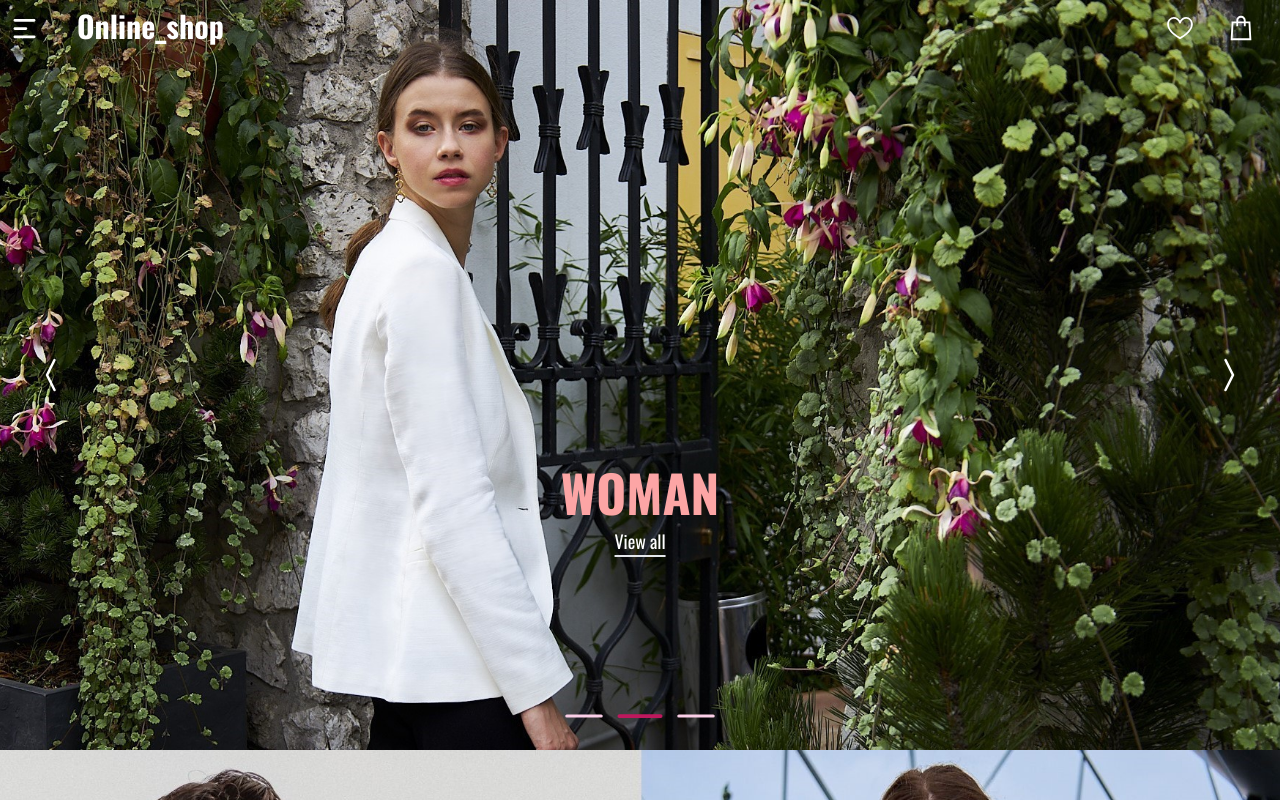
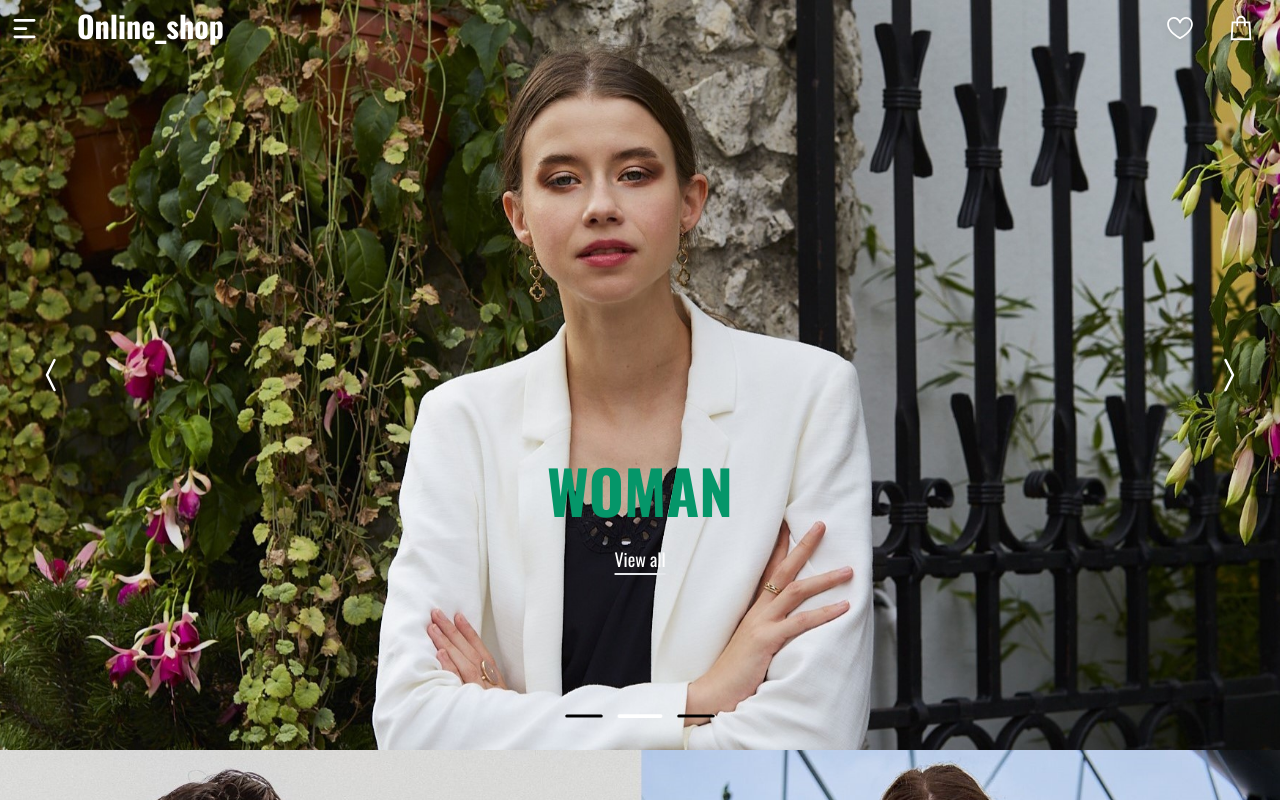
Before and after one commit to wanghaisheng/a-Online_shop-hub, a React (Vite) app: page / in a window 1280 px wide. Shown: the top 800 px of the page. Built offline with nearby package versions, Linux system fonts and the light colour scheme.

Commit message:
finishing main carousel

```diff
--- a/index.html
+++ b/index.html
@@ -12,6 +12,20 @@
       href="https://fonts.googleapis.com/css2?family=Oswald:wght@200..700&display=swap"
       rel="stylesheet"
     />
+    <!-- Libre Bodoni -->
+    <link rel="preconnect" href="https://fonts.googleapis.com" />
+    <link rel="preconnect" href="https://fonts.gstatic.com" crossorigin />
+    <link
+      href="https://fonts.googleapis.com/css2?family=Libre+Bodoni:ital,wght@0,400..700;1,400..700&display=swap"
+      rel="stylesheet"
+    />
+    <!-- Great Vibes -->
+    <link rel="preconnect" href="https://fonts.googleapis.com" />
+    <link rel="preconnect" href="https://fonts.gstatic.com" crossorigin />
+    <link
+      href="https://fonts.googleapis.com/css2?family=Great+Vibes&family=Libre+Bodoni:ital,wght@0,400..700;1,400..700&display=swap"
+      rel="stylesheet"
+    />
   </head>
   <body>
     <div id="root"></div>
--- a/src/components/HomeNewsletter/HomeNewsletter.tsx
+++ b/src/components/HomeNewsletter/HomeNewsletter.tsx
@@ -36,7 +36,7 @@ function HomeNewsletter() {
             <label className={styles.form_checkbox}>
               <input type="checkbox" id="checkbox" />
               <span className={styles.checkbox}></span>
-              <p className=" pr-14 font-extralight 2xl:max-w-[750px] font-sans">
+              <p className=" pr-14 font-extralight 2xl:max-w-[750px] font-sans text-xs sm:text-sm">
                 I have read and understand the information regarding the use of
                 my personal data contained in the Privacy Policy and consent to
                 receiving personalized commercial communications from
--- a/src/components/Main Carousel/MainCarousel.tsx
+++ b/src/components/Main Carousel/MainCarousel.tsx
@@ -1,6 +1,6 @@
 import { useState, useEffect, useCallback } from "react";
 import mc1 from "../../assets/mc11.jpg";
-import mc2 from "../../assets/mc2.jpg";
+import mc2 from "../../assets/mc22.jpg";
 import mc3 from "../../assets/mc33.jpg";
 import {
   BsChevronCompactLeft,
@@ -10,17 +10,32 @@ import {
 import { NavLink } from "react-router-dom";
 
 const images = [
-  { image: mc1, title: "Glamor and Chic" },
-  { image: mc2, title: "WOMAN" },
-  { image: mc3, title: "Dolce Vita" },
+  {
+    image: mc1,
+    title: "Glamor and Chic",
+    font: "font-LibreBodoni",
+    color: "text-rose-300",
+  },
+  {
+    image: mc2,
+    title: "WOMAN",
+    font: "font-Oswald",
+    color: "text-emerald-600",
+  },
+  {
+    image: mc3,
+    title: "Dolce Vita",
+    font: "font-GreatVibes",
+    color: "text-amber-500",
+  },
 ];
 
 function MainCarousel() {
   const [imageIndex, setImageIndex] = useState(0);
 
-  const autoSlideCarouselIsActive: boolean = true;  //activating auto slider in Carousel if true, if false is auto slider is off
+  const autoSlideCarouselIsActive: boolean = true; //activating auto slider in Carousel if true, if false is auto slider is off
 
-  const autoSlideInterval: number = 5000;  //a time in miliseconds of how long Carousel displays specyfic image
+  const autoSlideInterval: number = 5000; //a time in miliseconds of how long Carousel displays specyfic image
 
   const prevSlide = () => {
     const zeroIndexImage = imageIndex === 0;
@@ -41,36 +56,38 @@ function MainCarousel() {
   }, [autoSlideCarouselIsActive, autoSlideInterval, nextSlide]);
 
   return (
-    <div className="relative m-auto flex h-[750px] w-full max-w-[2000px] justify-center">
+    <div className="relative m-auto flex h-[600px] w-full max-w-[2000px] justify-center md:h-[750px]">
       <div
         style={{ backgroundImage: `url(${images[imageIndex].image})` }}
         className="aspect-[16/9] max-h-full min-h-[600px] w-full bg-cover bg-center bg-no-repeat duration-700"
       ></div>
-      <h1 className=" absolute bottom-[230px] block cursor-pointer text-center  text-red-300">
+      <h1
+        className={`absolute bottom-[230px] block cursor-pointer text-center italic ${images[imageIndex].color} ${images[imageIndex].font} text-6xl`}
+      >
         <NavLink to="/clothing/women">
           {images[imageIndex].title}
           <p
-            className="absolute right-1/2 top-1/2 block -translate-y-1/2 translate-x-1/2 transform cursor-pointer border-b-2 text-lg font-normal text-white"
-            style={{ marginTop: "50px", textDecorationThickness: "1.5px" }}
+            className="font-Oswald absolute right-1/2 top-1/2 block -translate-y-1/2 translate-x-1/2 transform cursor-pointer border-b-2 text-lg font-normal text-white"
+            style={{ marginTop: "70px", textDecorationThickness: "1.5px" }}
           >
             View all
           </p>
         </NavLink>
       </h1>
 
-      <div className="absolute bottom-[50%]  left-8 -translate-x-0 translate-y-[50%] cursor-pointer text-white hover:scale-110">
+      <div className="absolute bottom-[50%] left-3 -translate-x-0 translate-y-[50%] cursor-pointer text-white hover:scale-110 md:left-8">
         <BsChevronCompactLeft size={40} onClick={prevSlide} />
       </div>
-      <div className="absolute bottom-[50%] right-8 -translate-x-0 translate-y-[50%] cursor-pointer text-white hover:scale-110">
+      <div className="absolute bottom-[50%] right-3 -translate-x-0 translate-y-[50%] cursor-pointer text-white hover:scale-110 md:right-8">
         <BsChevronCompactRight size={40} onClick={nextSlide} />
       </div>
       <div className=" absolute bottom-1 flex cursor-pointer gap-[1px]">
         {images.map((_, index) => (
           <button key={index} onClick={() => setImageIndex(index)}>
             {index === imageIndex ? (
-              <BsDashLg size={60} className=" text-pink-700 hover:scale-110" />
+              <BsDashLg size={60} className="text-white hover:scale-110" />
             ) : (
-              <BsDashLg size={50} className=" text-pink-200 hover:scale-110" />
+              <BsDashLg size={50} className="text-black hover:scale-110" />
             )}
           </button>
         ))}
--- a/src/css/index.css
+++ b/src/css/index.css
@@ -10,11 +10,9 @@
 }
 
 
-
 :root {
   /* font-family: Inter, system-ui, Avenir, Helvetica, Arial, sans-serif; */
   font-family: Oswald, Inter, system-ui, Avenir, Helvetica, Arial, sans-serif;
-  /* font-family: sans-serif; */
   line-height: 1.5;
   font-weight: 400;
 
@@ -47,12 +45,12 @@ body {
 h1 {
   font-size: 3.2em;
   line-height: 1.1;
-  font-weight: 800;
+  font-weight: 700;
 }
 
 /* title of specyfic product in Product, title of page in favorite */
+/* title pages fav i clothing, menu category links */
 h2 {
-  /* title pages fav i clothing, menu category links */
   font-size: 2rem;
 
 }
@@ -79,31 +77,3 @@ h6 {
     }
 
 }
-
-/* button {
-  border-radius: 8px;
-  border: 1px solid transparent;
-  padding: 0.6em 1.2em;
-  font-size: 1em;
-  font-weight: 500;
-  font-family: inherit;
-  background-color: #1a1a1a;
-  cursor: pointer;
-  transition: border-color 0.25s;
-}
-button:hover {
-  border-color: #646cff;
-}
-button:focus,
-button:focus-visible {
-  outline: 4px auto -webkit-focus-ring-color;
-} */
-
-/* a {
-  font-size: 14.5px;
-  font-family: sans-serif;
-} */
-
-/* a:hover {
-  color: #535bf2;
-} */
--- a/src/pages/Home/Home.tsx
+++ b/src/pages/Home/Home.tsx
@@ -1,4 +1,3 @@
-// import styles from "./home.module.css";
 import MainCarousel from "../../components/Main Carousel/MainCarousel";
 import HomeTiles from "../../components/HomeTiles/HomeTiles";
 import HomeNewsletter from "../../components/HomeNewsletter/HomeNewsletter";
@@ -20,7 +19,7 @@ function Home() {
       <section className="relative h-full w-full">
         {/* mobile image */}
         <div
-          className="h-[760px] max-h-full w-full bg-cover bg-top bg-no-repeat lg:hidden"
+          className="h-[600px] max-h-full w-full bg-cover bg-top bg-no-repeat lg:hidden"
           style={{
             backgroundImage: `url(${manSolo})`,
           }}
@@ -33,10 +32,6 @@ function Home() {
           }}
         ></div>
         <NavLinksHome title="Men" link="/clothing/men" />
-
-        {/* <h1 className="absolute bottom-4 right-0 p-20 text-5xl font-extrabold text-white">
-          Men????
-        </h1> */}
       </section>
 
       <section className="relative h-full w-full">
--- a/src/pages/Home/home.module.css
+++ /dev/null
@@ -1,3 +0,0 @@
-/* .hello {
-
-} */
--- a/tailwind.config.js
+++ b/tailwind.config.js
@@ -20,6 +20,11 @@ export default {
         pingOnce: "pingOnce 1.5s cubic-bezier(0, 0, 0.2, 1) forwards",
         pingOnceCart: "pingOnce 1.5s cubic-bezier(0, 0, 0.2, 1) forwards",
       },
+      fontFamily: {
+        LibreBodoni: ["Libre Bodoni", "serif"],
+        Oswald: ["Oswald", "serif"],
+        GreatVibes: ["Great Vibes", "cursive", "serif"],
+      },
     },
   },
   plugins: [],
```
Also changed, not shown: src/assets/mc2.jpg (deleted), src/assets/mc22.jpg (added).
